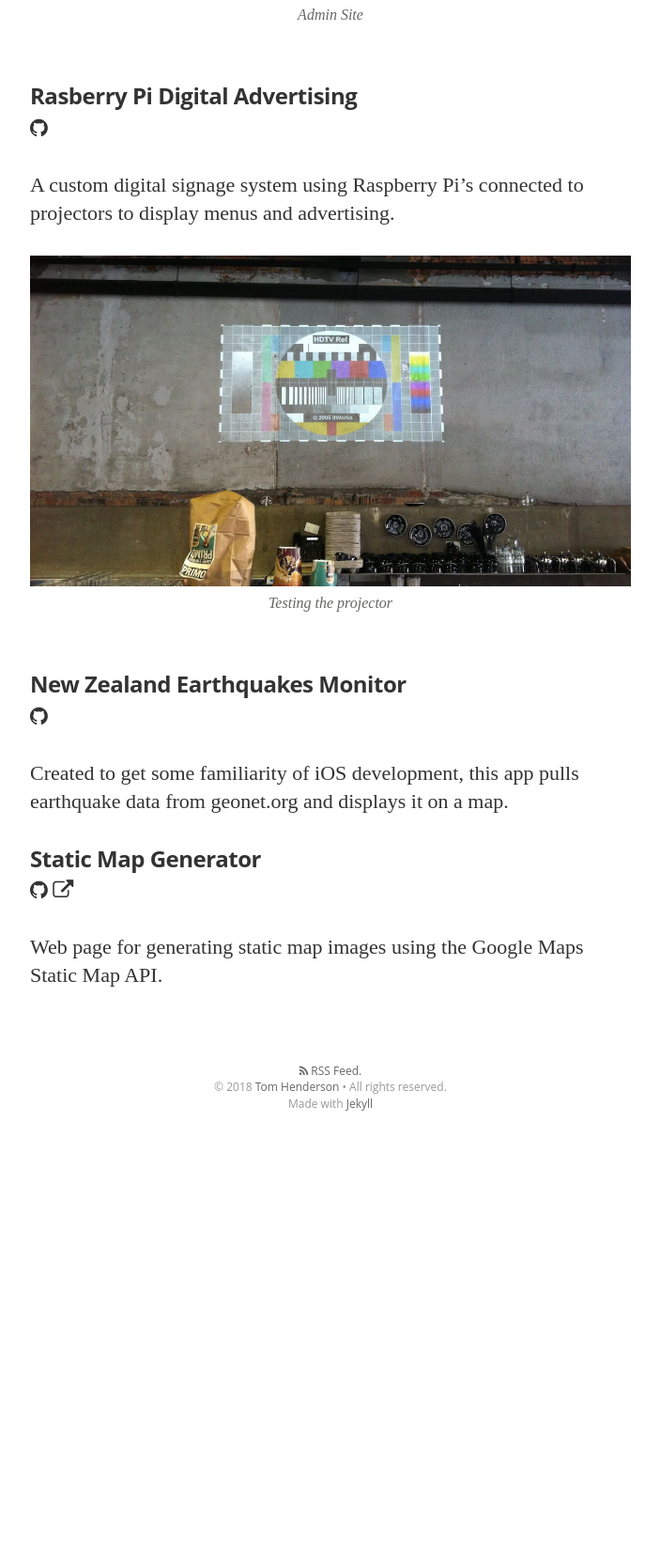
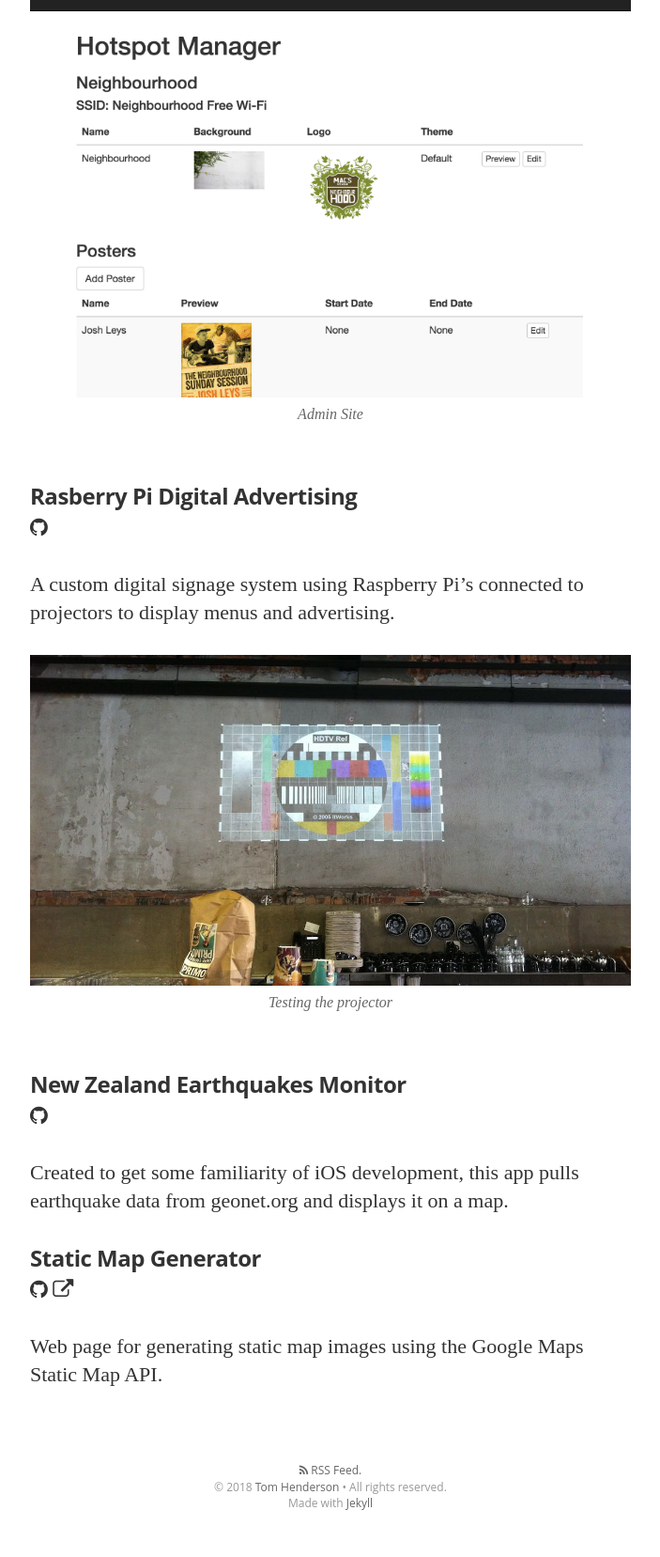
Before and after one commit to tom-henderson/tom-henderson.github.io, a Jekyll site: the page built from projects.md, in a window 1280 px wide. Shown: the part 3053-4710 px from the top of the page at 94% size, without its empty margins (288-991 px from the left). Built offline with Jekyll 4.4.1, drawn with Linux system fonts in a browser that asks for light colours; nearby versions of some CDN libraries; some web fonts are replaced; before the commit the page ends 4285 px from its top, so only the background shows below that.

Commit message:
Update paths

```diff
--- a/projects.md
+++ b/projects.md
@@ -19,8 +19,8 @@
 
 A custom Django based authentication page for a UniFi WiFi captive portal. The appearance of the page can be customised for each location using the portal, and promotional images can be uploaded to the admin site.
 
-![Customer Login with Advertising](/assets/images/posts/unifi-custom-portal.png)
-![Admin Site](/assets/images/posts/unifi-custom-portal-config.png)
+![Customer Login with Advertising](/assets/images/posts/2015-05-12-unifi-python/unifi-custom-portal.png)
+![Admin Site](/assets/images/posts/2015-05-12-unifi-python/unifi-custom-portal-config.png)
 
 ### Rasberry Pi Digital Advertising
 <a class="icon-github" href="https://github.com/tom-henderson/pi-projector"><i class="fa fa-github"></i></a>
```
